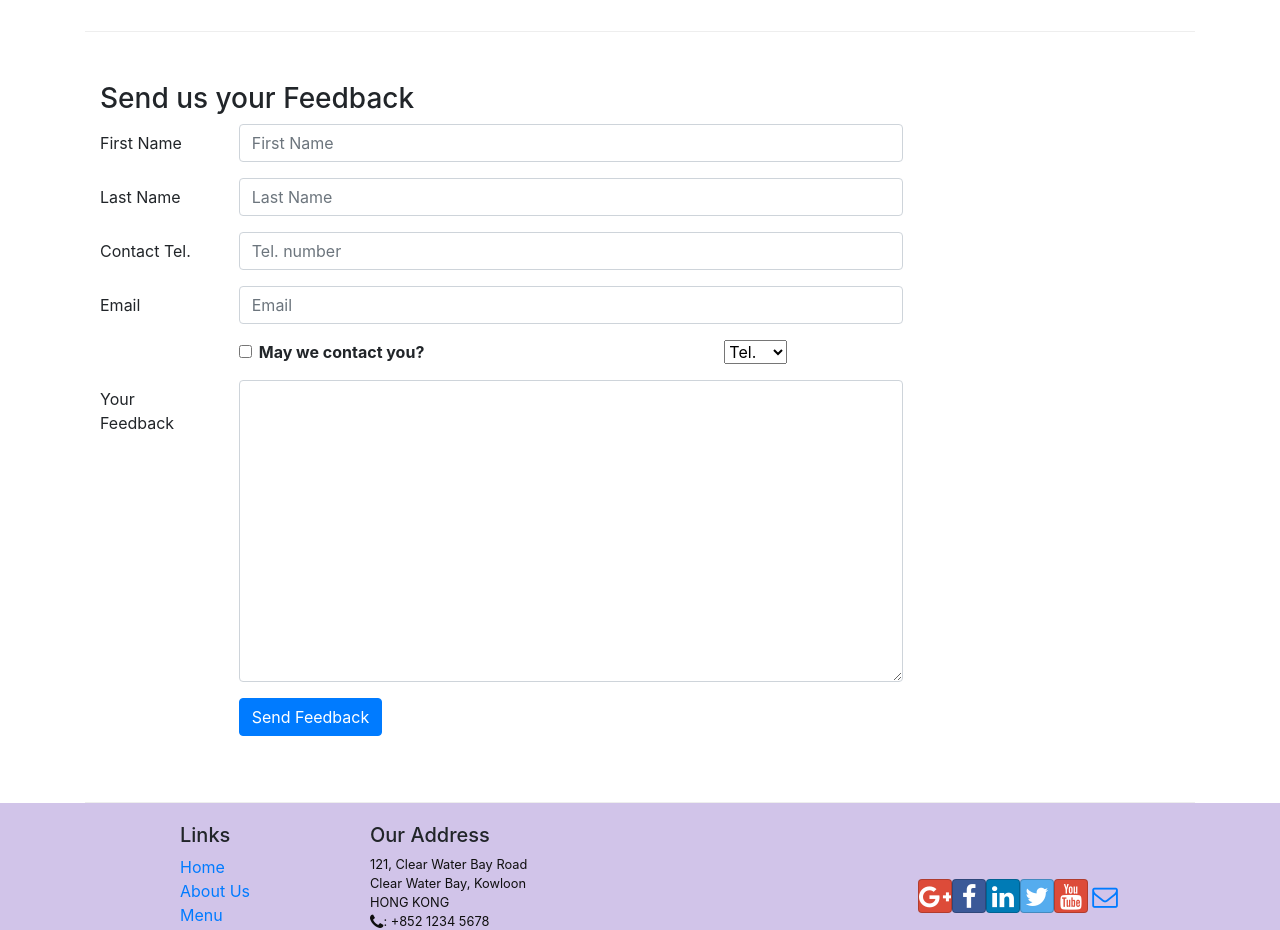
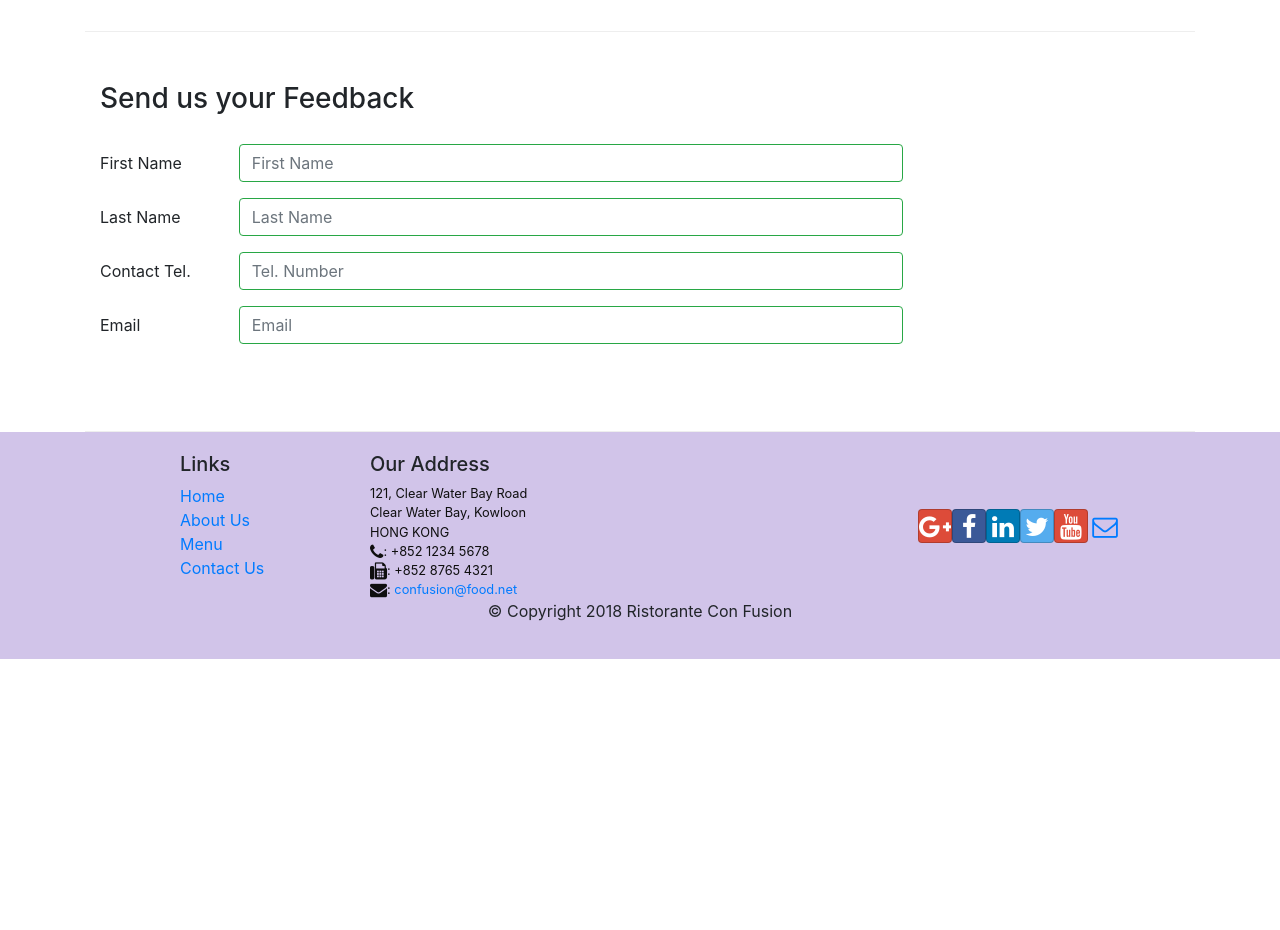
Before and after one commit to VoVyKhang/confusion, a React (Create React App) app: page /contactus in a window 1280 px wide. Shown: the part 840-1770 px from the top of the page. After the commit the page ends 1499 px from the top, so only its background shows below. Built offline with nearby package versions, Linux system fonts and the light colour scheme.

Commit message:
Controlled Form Validation

```diff
--- a/src/components/ContactComponent.js
+++ b/src/components/ContactComponent.js
@@ -1,5 +1,5 @@
 import React, { Component }  from "react";
-import { Breadcrumb, BreadcrumbItem, Button, Form, FormGroup, Label, Input, Col  } from 'reactstrap';
+import { Breadcrumb, BreadcrumbItem, Button, Form, FormGroup, Label, Input, Col, Row, FormFeedback   } from 'reactstrap';
 import { Link } from 'react-router-dom';
 
 
@@ -14,13 +14,19 @@ class Contact extends Component  {
       email: '',
       agree: false,
       contactType: 'Tel.',
-        message: ''
-    };
+      message: '',
+      touched: {
+          firstname: false,
+          lastname: false,
+          telnum: false,
+          email: false
+      }
+  }
+  this.handleSubmit = this.handleSubmit.bind(this);
+  this.handleInputChange = this.handleInputChange.bind(this);
+  this.handleBlur = this.handleBlur.bind(this);
+}
 
-    this.handleInputChange = this.handleInputChange.bind(this);
-    this.handleSubmit = this.handleSubmit.bind(this);
-
-}
 
 handleInputChange(event) {
     const target = event.target;
@@ -31,6 +37,40 @@ handleInputChange(event) {
       [name]: value
     });
 }
+handleBlur = (field) => (evt) => {
+  this.setState({
+      touched: { ...this.state.touched, [field]: true }
+  });
+}
+
+validate(firstname, lastname, telnum, email) {
+  const errors = {
+      firstname: '',
+      lastname: '',
+      telnum: '',
+      email: ''
+  };
+
+  if (this.state.touched.firstname && firstname.length < 3)
+      errors.firstname = 'First Name should be >= 3 characters';
+  else if (this.state.touched.firstname && firstname.length > 10)
+      errors.firstname = 'First Name should be <= 10 characters';
+
+  if (this.state.touched.lastname && lastname.length < 3)
+      errors.lastname = 'Last Name should be >= 3 characters';
+  else if (this.state.touched.lastname && lastname.length > 10)
+      errors.lastname = 'Last Name should be <= 10 characters';
+
+  const reg = /^\d+$/;
+  if (this.state.touched.telnum && !reg.test(telnum))
+      errors.telnum = 'Tel. Number should contain only numbers';
+
+  if(this.state.touched.email && email.split('').filter(x => x === '@').length !== 1)
+      errors.email = 'Email should contain a @';
+
+  return errors;
+}
+
 
 handleSubmit(event) {
     console.log('Current State is: ' + JSON.stringify(this.state));
@@ -40,6 +80,7 @@ handleSubmit(event) {
 
 
   render() {
+    const errors = this.validate(this.state.firstname, this.state.lastname, this.state.telnum, this.state.email);
     return(
     <div className="container">
                   <div className="row">
@@ -112,7 +153,11 @@ handleSubmit(event) {
                                     <Input type="text" id="firstname" name="firstname"
                                         placeholder="First Name"
                                         value={this.state.firstname}
+                                        valid={errors.firstname === ''}
+                                        invalid={errors.firstname !== ''}
+                                        onBlur={this.handleBlur('firstname')}
                                         onChange={this.handleInputChange} />
+                                    <FormFeedback>{errors.firstname}</FormFeedback>
                                 </Col>
                             </FormGroup>
                             <FormGroup row>
@@ -121,16 +166,24 @@ handleSubmit(event) {
                                     <Input type="text" id="lastname" name="lastname"
                                         placeholder="Last Name"
                                         value={this.state.lastname}
+                                        valid={errors.lastname === ''}
+                                        invalid={errors.lastname !== ''}
+                                        onBlur={this.handleBlur('lastname')}
                                         onChange={this.handleInputChange} />
+                                    <FormFeedback>{errors.lastname}</FormFeedback>
                                 </Col>
                             </FormGroup>
                             <FormGroup row>
                                 <Label htmlFor="telnum" md={2}>Contact Tel.</Label>
                                 <Col md={10}>
                                     <Input type="tel" id="telnum" name="telnum"
-                                        placeholder="Tel. number"
+                                        placeholder="Tel. Number"
                                         value={this.state.telnum}
+                                        valid={errors.telnum === ''}
+                                        invalid={errors.telnum !== ''}
+                                        onBlur={this.handleBlur('telnum')}
                                         onChange={this.handleInputChange} />
+                                    <FormFeedback>{errors.telnum}</FormFeedback>
                                 </Col>
                             </FormGroup>
                             <FormGroup row>
@@ -139,46 +192,14 @@ handleSubmit(event) {
                                     <Input type="email" id="email" name="email"
                                         placeholder="Email"
                                         value={this.state.email}
+                                        valid={errors.email === ''}
+                                        invalid={errors.email !== ''}
+                                        onBlur={this.handleBlur('email')}
                                         onChange={this.handleInputChange} />
+                                    <FormFeedback>{errors.email}</FormFeedback>
                                 </Col>
                             </FormGroup>
-                            <FormGroup row>
-                                <Col md={{size: 6, offset: 2}}>
-                                    <FormGroup check>
-                                        <Label check>
-                                            <Input type="checkbox"
-                                                name="agree"
-                                                checked={this.state.agree}
-                                                onChange={this.handleInputChange} /> {' '}
-                                            <strong>May we contact you?</strong>
-                                        </Label>
-                                    </FormGroup>
-                                </Col>
-                                <Col md={{size: 3, offset: 1}}>
-                                    <Input type="select" name="contactType"
-                                            value={this.state.contactType}
-                                            onChange={this.handleInputChange}>
-                                        <option>Tel.</option>
-                                        <option>Email</option>
-                                    </Input>
-                                </Col>
-                            </FormGroup>
-                            <FormGroup row>
-                                <Label htmlFor="message" md={2}>Your Feedback</Label>
-                                <Col md={10}>
-                                    <Input type="textarea" id="message" name="message"
-                                        rows="12"
-                                        value={this.state.message}
-                                        onChange={this.handleInputChange}></Input>
-                                </Col>
-                            </FormGroup>
-                            <FormGroup row>
-                                <Col md={{size: 10, offset: 2}}>
-                                    <Button type="submit" color="primary">
-                                        Send Feedback
-                                    </Button>
-                                </Col>
-                            </FormGroup>
+
                         </Form>
                     </div>
                </div>
```
Lines whose indentation alone changed are shown as unchanged.
